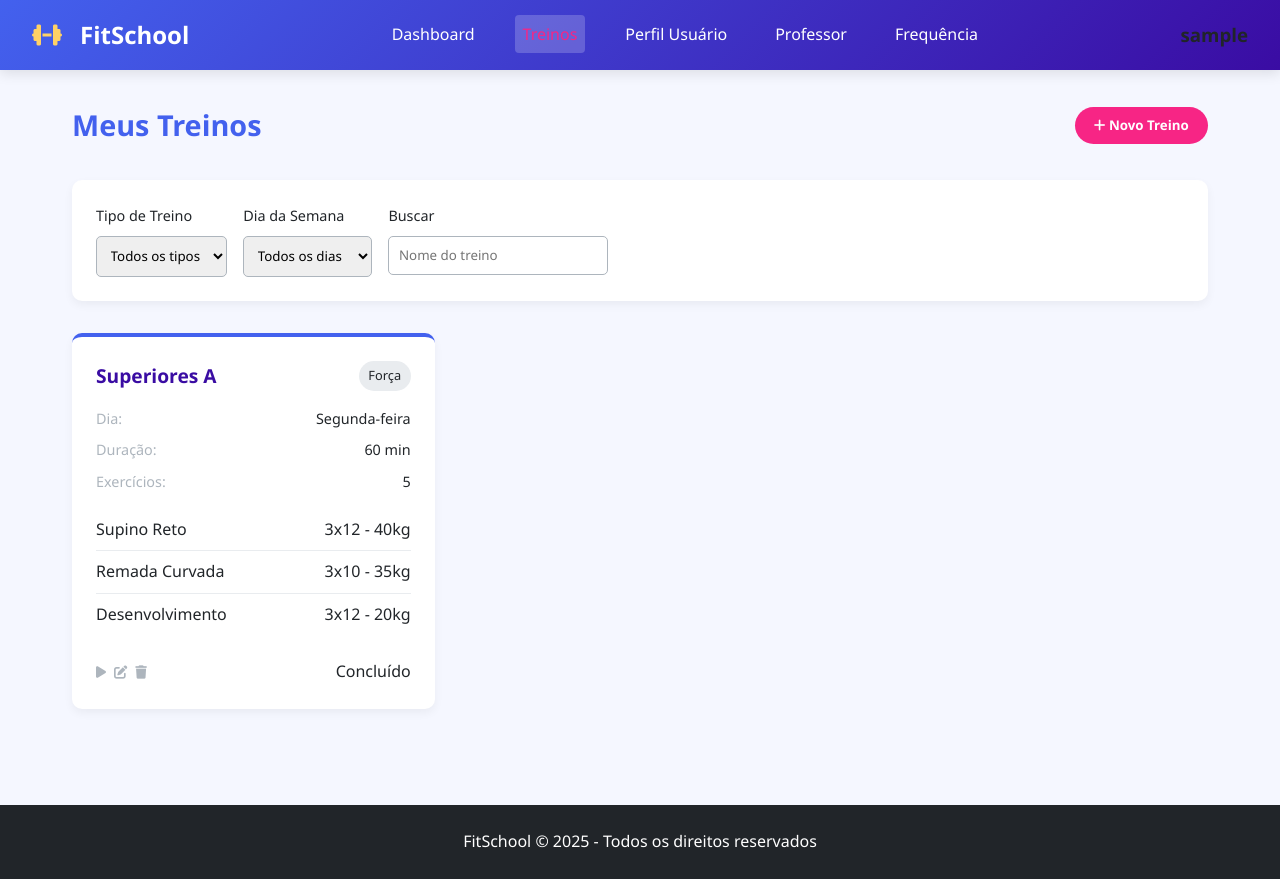
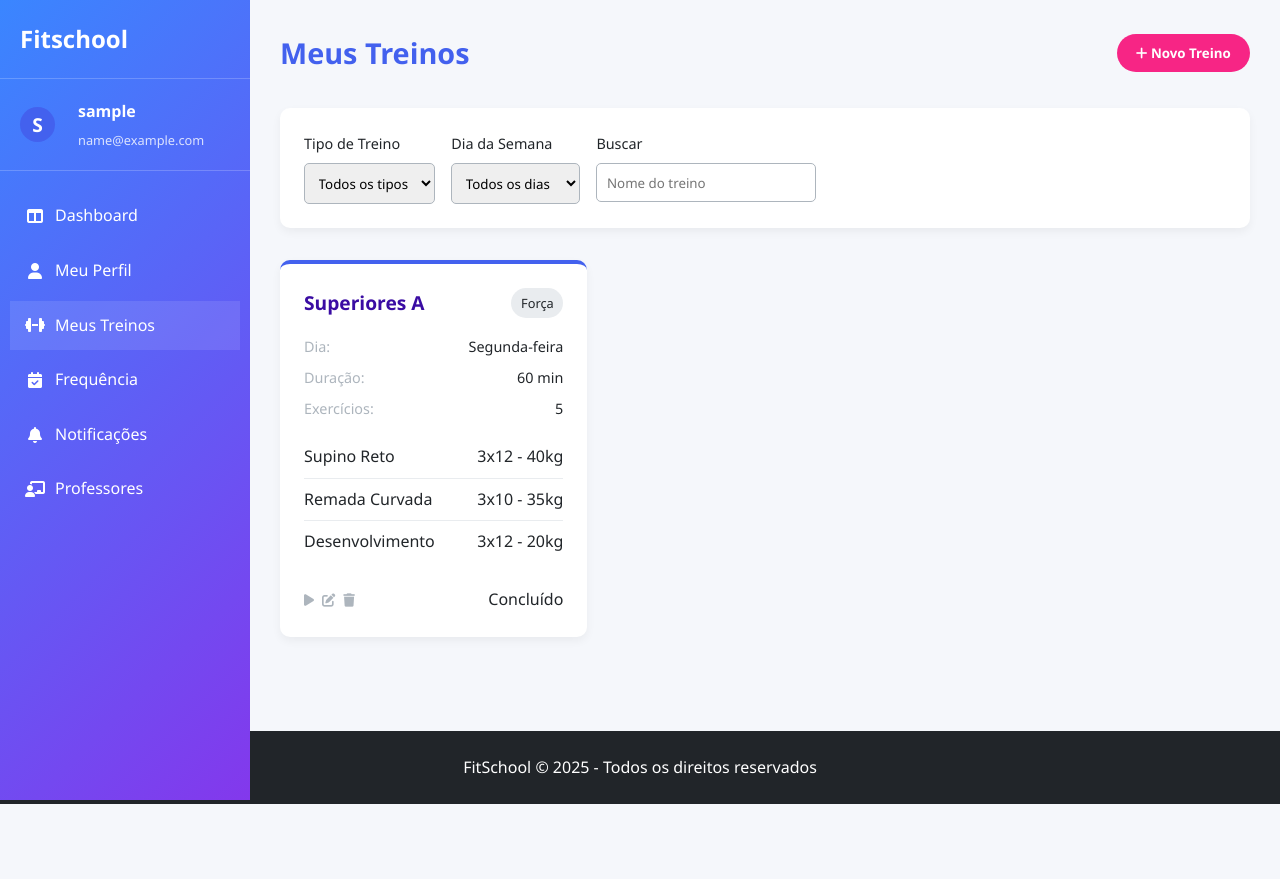
Before and after one commit to pedroompc/FitSchool-FDS, a Django app: template fitschool/templates/fitschool/pages/treino.html in a window 1280 px wide. After the commit the page ends 804 px from the top, so only its background shows below. Run offline with Django 5.2, Linux system fonts and the light colour scheme; the template is opened without the code that fills it, so the values that code supplies are empty; the visitor is signed in with stand-in values (Sample User, id 1); parts of the project's set-up code (start-up, migrations or seed data) failed here and were passed over.

Commit message:
Adicionando side bar treino

```diff
--- a/fitschool/templates/fitschool/pages/treino.html
+++ b/fitschool/templates/fitschool/pages/treino.html
@@ -10,28 +10,30 @@
   <link rel="stylesheet" href="{% static 'css/styleTreino.css' %}">
 </head>
 <body>
-  <div class="container">
-    <header>
+
+  <!-- Sidebar -->
+<aside class="sidebar">
     <div class="logo">
-        <i class="fas fa-dumbbell"></i>
-        <span>FitSchool</span>
+        <h1>Fitschool</h1>
     </div>
-      <nav>
-        <ul>
-          <li><a href = "{% url 'menu' %}" >Dashboard</a></li>
-          <li><a href="#" class="active">Treinos</a></li>
-          <li><a href = "{% url 'perfil_usuario' %}" >Perfil Usuário</a></li>
-          <li><a href="#">Professor</a></li>
-          <li><a href = "{% url 'frequencia' %}" >Frequência</a></li>
 
-        </ul>
-      </nav>
     <div class="user-info">
-      <div class="user-text">
+        <div class="avatar">{{ user.username|first|upper }}</div>
+        <div class="user-details">
             <h3>{{ user.username }}</h3>
+            <p>{{ user.email }}</p>
         </div>
     </div>
-    </header>
+
+    <ul class="menu">
+        <li><a href="{% url 'menu' %}"><i class="fa-solid fa-table-columns"></i> Dashboard</a></li>
+        <li><a href = "{% url 'perfil_usuario' %}"><i class="fas fa-user"></i> Meu Perfil</a></li>
+        <li><a href="#" class="active"><i class="fas fa-dumbbell"></i> Meus Treinos</a></li>
+        <li><a href="{% url 'frequencia' %}"><i class="fas fa-calendar-check"></i> Frequência</a></li>
+        <li><a href="#"><i class="fas fa-bell"></i> Notificações</a></li>
+        <li><a href="#"><i class="fas fa-chalkboard-teacher"></i> Professores</a></li>
+    </ul>
+</aside>
 
     <div class="main-content">
       <div class="page-header">
--- a/static/css/styleTreino.css
+++ b/static/css/styleTreino.css
@@ -16,101 +16,143 @@
             --danger: #ef476f;
             --gray: #adb5bd;
             --light-gray: #e9ecef;
+            --sidebar: #3a86ff;
+            --sidebar2: #8338ec;
         }
 
        body {
-            background-color: #f5f7ff;
+    background-color: #f5f7fb;
     color: var(--dark);
-            line-height: 1.6;
+    min-height: 100vh;
 }
 
-        .container {
-            width: 100%;
-            min-height: 100vh;
+.sidebar {
+    width: 250px;
+    background: linear-gradient(135deg, var(--sidebar), var(--sidebar2));
+    color: white;
+    padding: 20px 0;
     display: flex;
     flex-direction: column;
+    box-shadow: var(--box-shadow);
+    height: 100vh;
+    position: fixed;
+    top: 0;
+    left: 0;
+    transition: transform 0.3s ease;
+    z-index: 1000;
 }
 
-        /* Header Styles */
-        header {
-            background: linear-gradient(135deg, var(--primary), var(--secondary));
-            color: white;
-            padding: 1rem 2rem;
-            display: flex;
-            justify-content: space-between;
-            align-items: center;
-            box-shadow: 0 4px 12px rgba(0, 0, 0, 0.1);
+.main-content {
+    margin-left: 250px;  /* empurra o conteúdo para a direita */
+    padding: 30px;
+    transition: margin-left 0.3s ease;
 }
 
+/* Logo */
 .logo {
-            display: flex;
-            align-items: center;
-            gap: 10px;
-            font-size: 1.8rem;
+    padding: 0 20px 20px;
+    border-bottom: 1px solid rgba(255, 255, 255, 0.2);
+    margin-bottom: 20px;
+}
+
+.logo h1 {
+    font-size: 1.5rem;
     font-weight: 700;
 }
 
-        .logo i {
-            color: var(--accent);
+/* User Info */
+.user-info {
+    padding: 0 20px 20px;
+    display: flex;
+    align-items: center;
+    border-bottom: 1px solid rgba(255, 255, 255, 0.2);
+    margin-bottom: 20px;
 }
 
-        nav ul {
-            display: flex;
-            list-style: none;
-            gap: 2rem;
-        }
-
-        nav a {
-            color: white;
-            text-decoration: none;
-            font-weight: 500;
-            transition: all 0.3s ease;
-            padding: 0.5rem;
-            border-radius: 4px;
-        }
-
-        nav a:hover {
-            color: var(--accent);
-            background: rgba(255, 255, 255, 0.1);
-        }
-
-        nav a.active {
-            background: rgba(255, 255, 255, 0.2);
-            color: var(--accent);
-        }
-
-        .user-actions {
-            display: flex;
-            gap: 1rem;
-            align-items: center;
-        }
-
-        .user-info {
-            display: flex;
-            align-items: center;
-            gap: 0.5rem;
-        }
-
-        .user-avatar {
-            width: 40px;
-            height: 40px;
+.avatar {
+    width: 50px;
+    height: 50px;
     border-radius: 50%;
-            background: var(--accent);
+    background-color: white;
     display: flex;
     align-items: center;
     justify-content: center;
-            color: white;
+    margin-right: 15px;
+    color: var(--primary-color);
     font-weight: bold;
+    font-size: 1.2rem;
 }
 
-        /* Main Content */
+.user-details h3 {
+    font-size: 1rem;
+    margin-bottom: 5px;
+}
+
+.user-details p {
+    font-size: 0.8rem;
+    opacity: 0.8;
+}
+
+/* Menu */
+.menu {
+    list-style: none;
+    padding: 0 10px;
+}
+
+.menu li {
+    margin-bottom: 5px;
+}
+
+.menu a {
+    display: flex;
+    align-items: center;
+    padding: 12px 15px;
+    color: white;
+    text-decoration: none;
+    border-radius: var(--border-radius);
+    transition: all 0.3s ease;
+}
+
+.menu a:hover,
+.menu a.active {
+    background-color: rgba(255, 255, 255, 0.1);
+}
+
+.menu i {
+    margin-right: 10px;
+    width: 20px;
+    text-align: center;
+}
+
+/* Responsivo */
+@media (max-width: 768px) {
+    .sidebar {
+        width: 100%;
+        height: auto;
+        position: relative;
+    }
+
     .main-content {
-            flex: 1;
-            padding: 2rem;
-            max-width: 1200px;
-            margin: 0 auto;
-            width: 100%;
+        margin-left: 0;
     }
+
+    .menu {
+        display: flex;
+        overflow-x: auto;
+        padding-bottom: 10px;
+    }
+
+    .menu li {
+        margin-bottom: 0;
+        margin-right: 10px;
+        flex-shrink: 0;
+    }
+
+    .menu a {
+        white-space: nowrap;
+    }
+}
+
 
         .page-header {
             display: flex;
```
Lines whose indentation alone changed are shown as unchanged.
